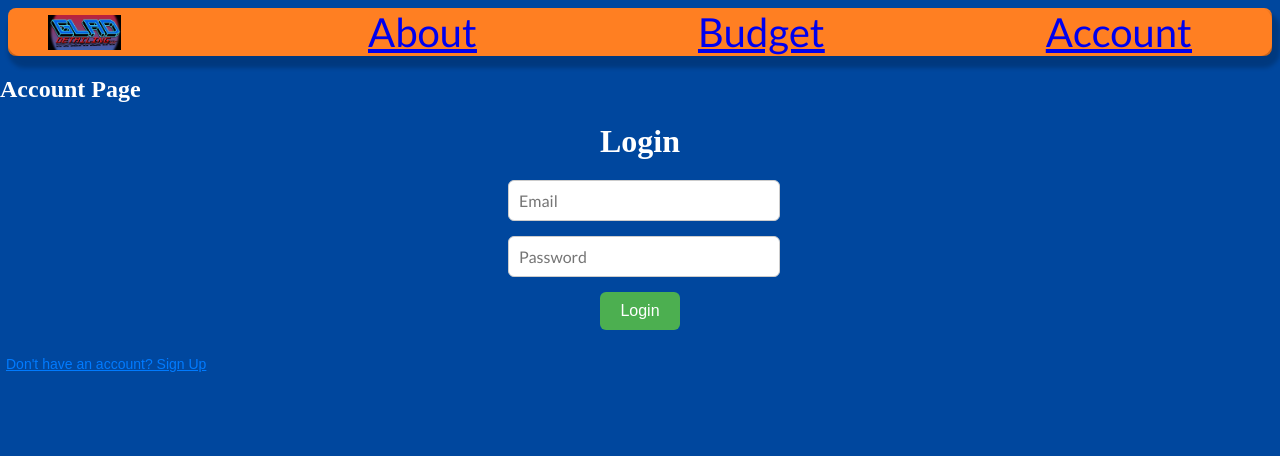
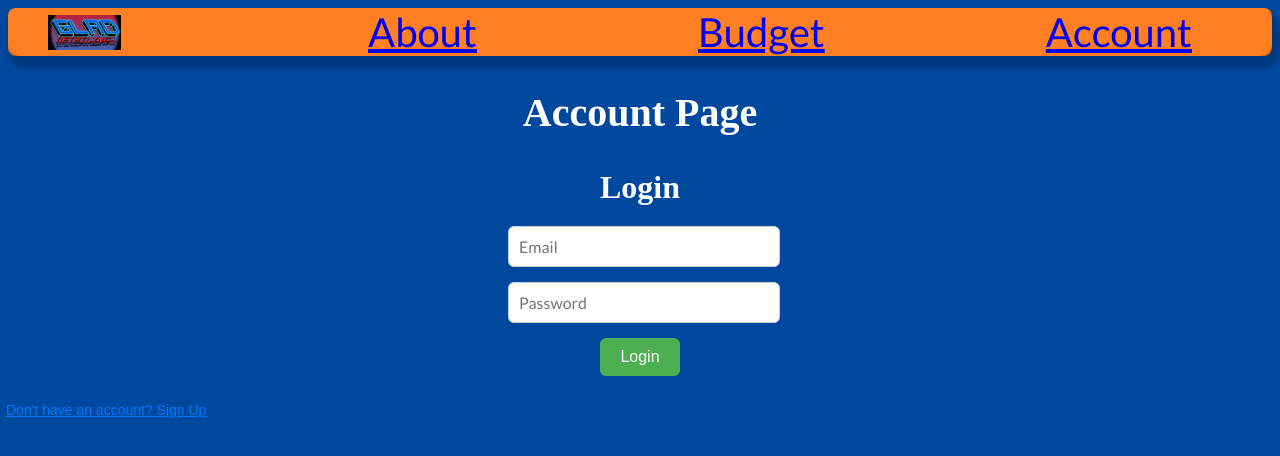
Before and after one commit to c-schutz/UFPlanner1, a React (Vite) app in the folder frontend/: page /Account in a window 1280 px wide. Shown: the top 456 px of the page. Built offline with nearby package versions, Linux system fonts and the light colour scheme; the HTML template or start-up script is replaced by a standard one.

Commit message:
Centered "Account Page" and adjusted the font

```diff
--- a/frontend/src/account/Account.css
+++ b/frontend/src/account/Account.css
@@ -20,6 +20,15 @@
     font-size: 16px;
     border: 1px solid #ccc;
     border-radius: 6px;
+  }
+
+  .account-title-page{
+    display: flex;
+    flex-direction: column;
+    align-items: center; /* This centers everything horizontally */
+    justify-content: center;
+    width: 100%;
+    font-size: 40px;
   }
 
   .account-action {
--- a/frontend/src/account/Account.jsx
+++ b/frontend/src/account/Account.jsx
@@ -35,7 +35,9 @@ const Account = () => {
     <>
       <Navbar />
       <div>
-        <h2>Account Page</h2>
+        <div className = "account-container">
+          <h2 className='account-title-page'>Account Page</h2>
+        </div>
         {renderView()}
       </div>
     </>
```
